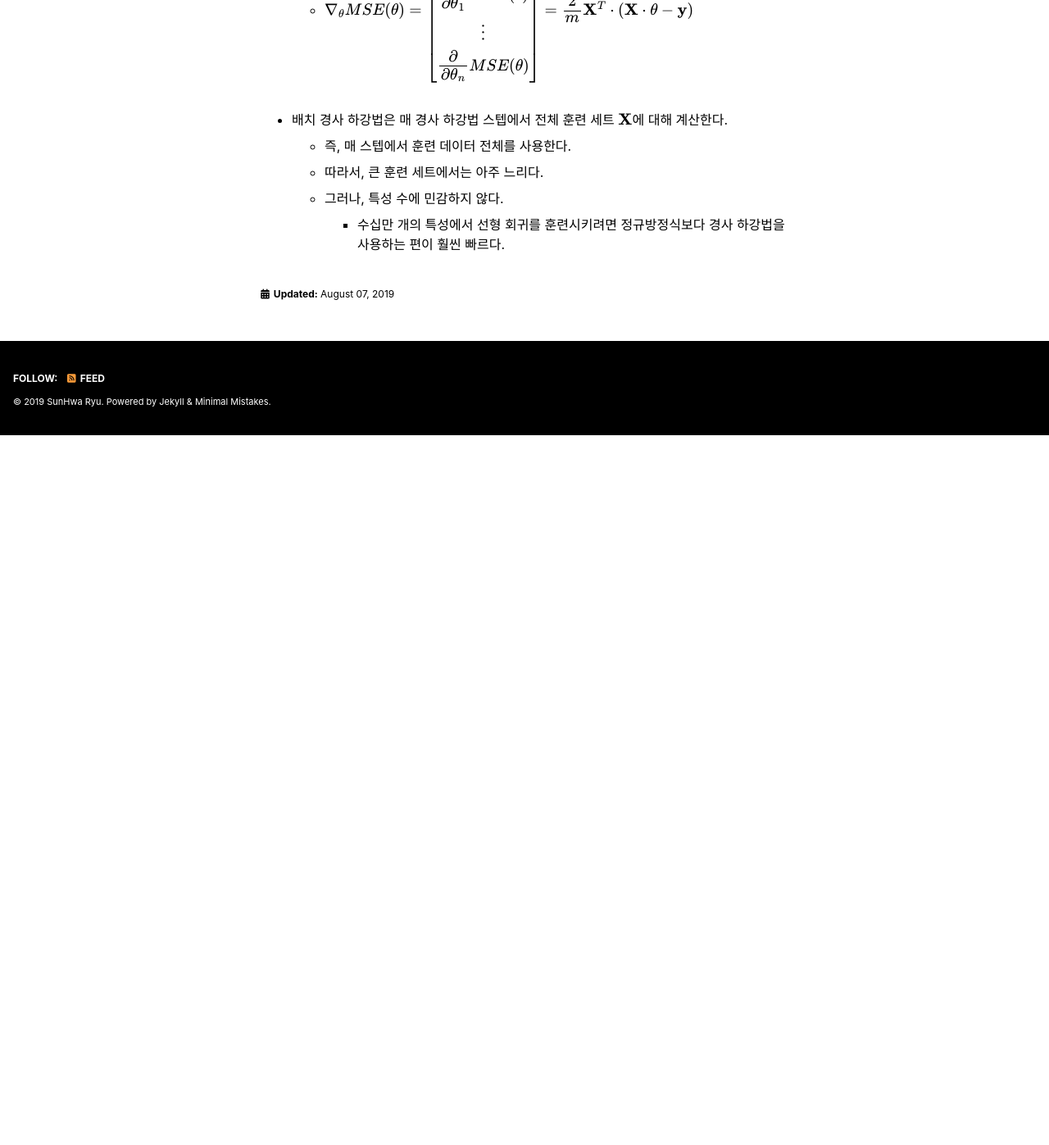
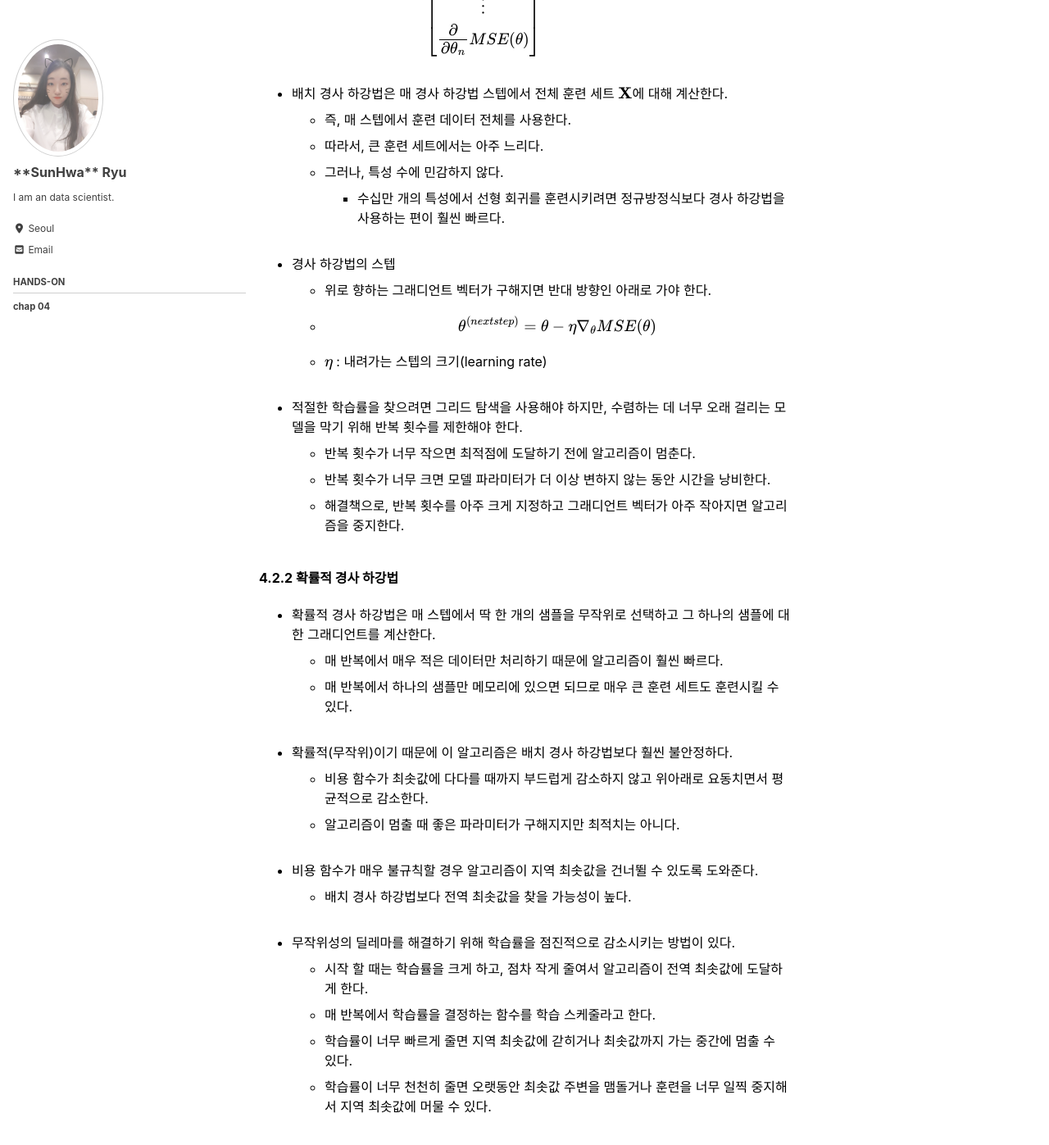
Before and after one commit to MinPinSunHwa/suna.github.io, a Jekyll site: the page built from _study/hands-on-04.md, in a window 1280 px wide and 1400 px high, scrolled down 4018 px. Shown: the top 1397 px of the window at 82% size. Built offline with Jekyll 4.4.1, drawn with Linux system fonts in a browser that asks for light colours; cached includes are drawn as plain includes; nearby versions of some CDN libraries; formulas are drawn with MathJax 3; before the commit the page ends 4548 px from its top, so only the background shows below that; some of the changed text lies outside the part shown.

Commit message:
Update hands-on-04.md

```diff
--- a/_study/hands-on-04.md
+++ b/_study/hands-on-04.md
@@ -115,7 +114,7 @@ toc: true
 
 - 비용 함수의 편도함수
   - $$ \cfrac{\partial}{\partial \theta_j}MSE(\theta)=
-    \cfrac{2}{m}\sum_{i=1}^m (\theta^T\cdot\mathbf{x}^\laft(i\right)-y\left(i\right))x_j^(i) $$
+    \cfrac{2}{m}\sum_{i=1}^m (\theta^T\cdot\mathbf{x}^\laft(i\right)-y^\left(i\right))x_j^\left(i\right) $$
 <br><br>
 
 - 비용 함수의 그래디언트 벡터
@@ -134,3 +133,39 @@ toc: true
   - 따라서, 큰 훈련 세트에서는 아주 느리다.
   - 그러나, 특성 수에 민감하지 않다.
     - 수십만 개의 특성에서 선형 회귀를 훈련시키려면 정규방정식보다 경사 하강법을 사용하는 편이 훨씬 빠르다.
+<br><br>
+
+- 경사 하강법의 스텝
+  - 위로 향하는 그래디언트 벡터가 구해지면 반대 방향인 아래로 가야 한다.
+  - $$ \theta^\left({next step}\right)=\theta-\eta\nabla_{\theta}MSE(\theta) $$
+  - $$ \eta $$ : 내려가는 스텝의 크기(learning rate)
+<br><br>
+
+- 적절한 학습률을 찾으려면 그리드 탐색을 사용해야 하지만, 수렴하는 데 너무 오래 걸리는 모델을 막기 위해 반복 횟수를 제한해야 한다.
+  - 반복 횟수가 너무 작으면 최적점에 도달하기 전에 알고리즘이 멈춘다.
+  - 반복 횟수가 너무 크면 모델 파라미터가 더 이상 변하지 않는 동안 시간을 낭비한다.
+  - 해결책으로, 반복 횟수를 아주 크게 지정하고 그래디언트 벡터가 아주 작아지면 알고리즘을 중지한다.
+<br><br>
+
+**4.2.2 확률적 경사 하강법**
+
+- 확률적 경사 하강법은 매 스텝에서 딱 한 개의 샘플을 무작위로 선택하고 그 하나의 샘플에 대한 그래디언트를 계산한다.
+  - 매 반복에서 매우 적은 데이터만 처리하기 때문에 알고리즘이 훨씬 빠르다.
+  - 매 반복에서 하나의 샘플만 메모리에 있으면 되므로 매우 큰 훈련 세트도 훈련시킬 수 있다.
+<br><br>
+
+- 확률적(무작위)이기 때문에 이 알고리즘은 배치 경사 하강법보다 훨씬 불안정하다.
+  - 비용 함수가 최솟값에 다다를 때까지 부드럽게 감소하지 않고 위아래로 요동치면서 평균적으로 감소한다.
+  - 알고리즘이 멈출 때 좋은 파라미터가 구해지지만 최적치는 아니다.
+<br><br>
+
+- 비용 함수가 매우 불규칙할 경우 알고리즘이 지역 최솟값을 건너뛸 수 있도록 도와준다.
+  - 배치 경사 하강법보다 전역 최솟값을 찾을 가능성이 높다.
+<br><br>
+
+- 무작위성의 딜레마를 해결하기 위해 학습률을 점진적으로 감소시키는 방법이 있다.
+  - 시작 할 때는 학습률을 크게 하고, 점차 작게 줄여서 알고리즘이 전역 최솟값에 도달하게 한다.
+  - 매 반복에서 학습률을 결정하는 함수를 학습 스케줄라고 한다.
+  - 학습률이 너무 빠르게 줄면 지역 최솟값에 갇히거나 최솟값까지 가는 중간에 멈출 수 있다.
+  - 학습률이 너무 천천히 줄면 오랫동안 최솟값 주변을 맴돌거나 훈련을 너무 일찍 중지해서 지역 최솟값에 머물 수 있다.
+<br><br>
```
Also changed, not shown: other parts of _study/hands-on-04.md (+0 -1 lines).
